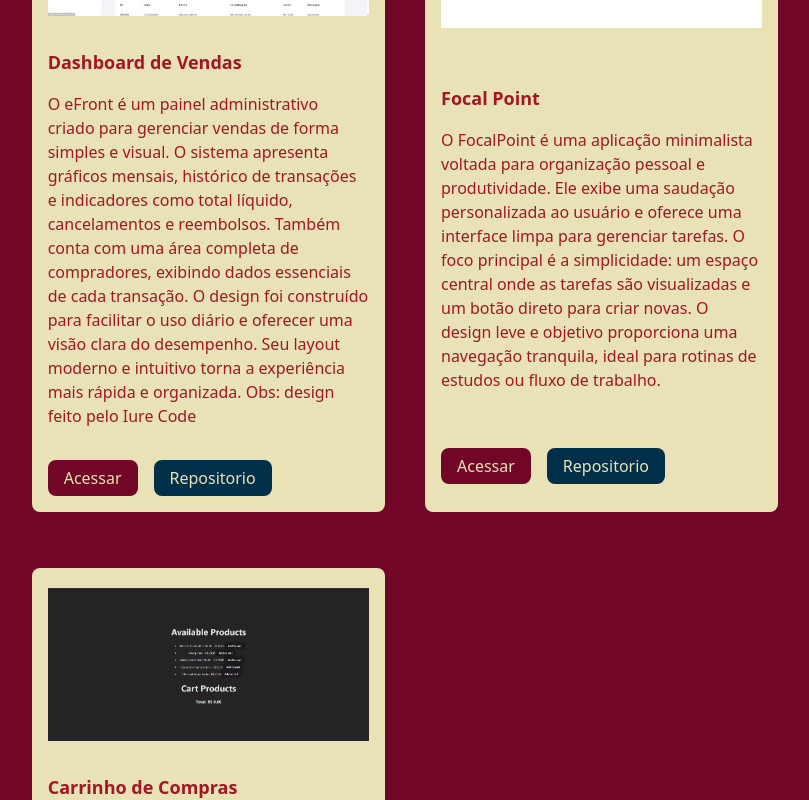
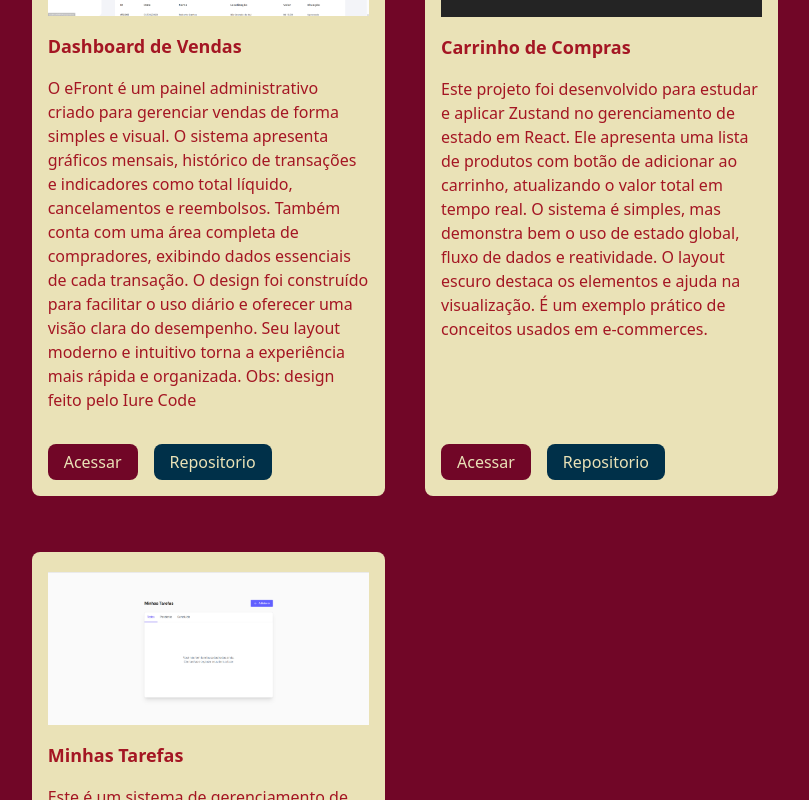
Before and after one commit to Guilherme-V-Rocha/portfolio, a Next.js app: page / in a window 1280 px wide. Shown: the part 900-1700 px from the top of the page, without its empty margins (235-1044 px from the left). Built offline with nearby package versions, Linux system fonts and the light colour scheme.

Commit message:
Added new project is tasks

```diff
--- a/src/app/card/card.tsx
+++ b/src/app/card/card.tsx
@@ -7,10 +7,10 @@ export function Card() {
       {datas.map((value, index) => (
         <div
           key={index}
-          className="flex gap-8 mb-4 flex-col bg-[#EAE2B7] text-[#A41623] justify-around rounded-lg box-border pt-5 h-auto  p-4"
+          className="flex gap-8 mb-4 flex-col bg-[#EAE2B7] text-[#A41623] justify-between rounded-lg box-border pt-5 h-auto  p-4"
         >
-          <Image src={value.img} alt={value.title} />
           <div className="gap-4 flex flex-col">
+            <Image src={value.img} alt={value.title} />
             <h3 className="font-semibold text-lg">{value.title}</h3>
             <p>{value.text}</p>
           </div>
--- a/src/mock/data.ts
+++ b/src/mock/data.ts
@@ -1,6 +1,6 @@
 import dashboard from '@/images/dashboard.png'
-import focalPoint from '@/images/focalPoint.png'
 import learnZustand from '@/images/learnZustand.png'
+import myTask from '@/images/myTasks.png'
 
 export const datas = [
   {
@@ -11,17 +11,17 @@ export const datas = [
     redirect: 'https://github.com/Guilherme-V-Rocha/sales-dashboard',
   },
   {
-    img: focalPoint,
-    title: 'Focal Point',
-    text: 'O FocalPoint é uma aplicação minimalista voltada para organização pessoal e produtividade. Ele exibe uma saudação personalizada ao usuário e oferece uma interface limpa para gerenciar tarefas. O foco principal é a simplicidade: um espaço central onde as tarefas são visualizadas e um botão direto para criar novas. O design leve e objetivo proporciona uma navegação tranquila, ideal para rotinas de estudos ou fluxo de trabalho.',
-    acess: 'https://test-legaplan-taupe.vercel.app/',
-    redirect: 'https://github.com/Guilherme-V-Rocha/test_legaplan',
-  },
-  {
     img: learnZustand,
     title: 'Carrinho de Compras',
     text: 'Este projeto foi desenvolvido para estudar e aplicar Zustand no gerenciamento de estado em React. Ele apresenta uma lista de produtos com botão de adicionar ao carrinho, atualizando o valor total em tempo real. O sistema é simples, mas demonstra bem o uso de estado global, fluxo de dados e reatividade. O layout escuro destaca os elementos e ajuda na visualização. É um exemplo prático de conceitos usados em e-commerces.',
     acess: 'https://learn-zustand-snowy.vercel.app/',
     redirect: 'https://github.com/Guilherme-V-Rocha/learn_zustand',
   },
+  {
+    img: myTask,
+    title: 'Minhas Tarefas',
+    text: 'Este é um sistema de gerenciamento de tarefas que permite criar, editar, excluir e listar tarefas. As informações são armazenadas no LocalStorage do navegador, garantindo que as tarefas permaneçam salvas mesmo após recarregar a página.',
+    acess: 'https://lists-tasks.vercel.app/',
+    redirect: 'https://github.com/Guilherme-V-Rocha/lists-tasks',
+  },
 ]
```
Also changed, not shown: src/images/myTasks.png (added).
